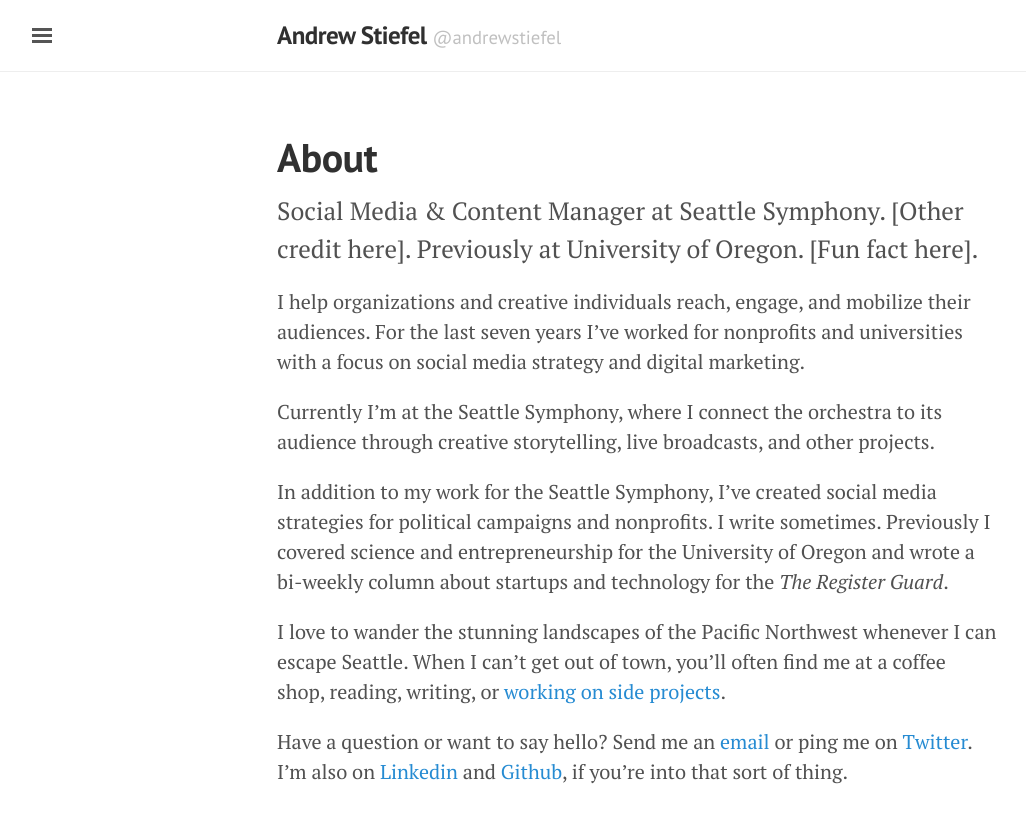
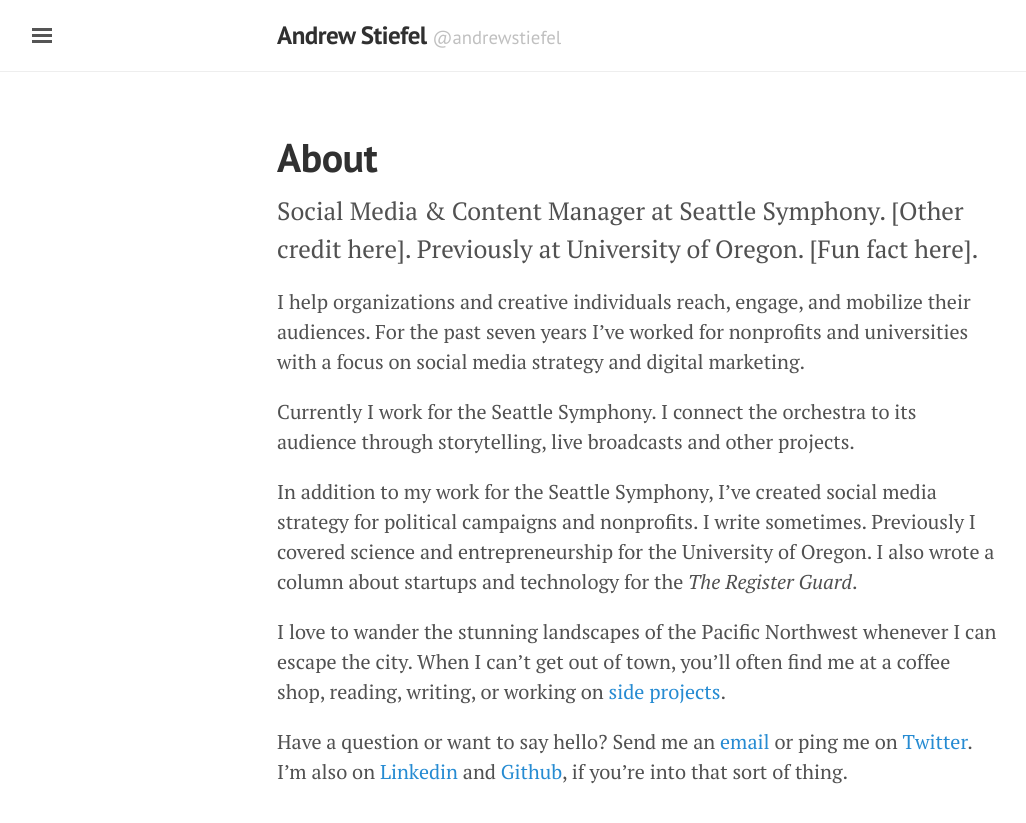
Before and after one commit to andrewstiefel/andrewstiefel.com, a Jekyll site: the page built from about.md, in a window 1280 px wide. Shown: the top 823 px of the page, without its empty margins (3-1029 px from the left). Built offline with Jekyll 4.4.1, drawn with Linux system fonts in a browser that asks for light colours.

Commit message:
Update about.md

```diff
--- a/about.md
+++ b/about.md
@@ -5,12 +5,12 @@
 
 <p class="lead">Social Media & Content Manager at Seattle Symphony. [Other credit here]. Previously at University of Oregon. [Fun fact here].</p>
 
-I help organizations and creative individuals reach, engage, and mobilize their audiences. For the last seven years I’ve worked for nonprofits and universities with a focus on social media strategy and digital marketing.
+I help organizations and creative individuals reach, engage, and  mobilize their audiences. For the past seven years I’ve worked for  nonprofits and universities with a focus on social media strategy and digital marketing.
 
-Currently I’m at the Seattle Symphony, where I connect the orchestra to its audience through creative storytelling, live broadcasts, and other projects.
+Currently I work for the Seattle Symphony. I connect the orchestra to its audience through storytelling, live broadcasts and other projects.
 
-In addition to my work for the Seattle Symphony, I've created social media strategies for political campaigns and nonprofits. I write sometimes. Previously I covered science and entrepreneurship for the University of Oregon and wrote a bi-weekly column about startups and technology for the _The Register Guard_.
+In addition to my work for the Seattle Symphony, I’ve created social media strategy for political campaigns and nonprofits. I write sometimes. Previously I covered science and entrepreneurship for the University of Oregon. I also wrote a column about startups and technology for the _The Register Guard_.
 
-I love to wander the stunning landscapes of the Pacific Northwest whenever I can escape Seattle. When I can't get out of town, you'll often find me at a coffee shop, reading, writing, or [working on side projects](https://andrewstiefel.net).
+I love to wander the stunning landscapes of the Pacific Northwest whenever I can escape the city. When I can’t get out of town, you’ll often find me at a coffee shop, reading, writing, or working on [side projects](https://andrewstiefel.net).
 
 Have a question or want to say hello? Send me an [email](mailto:andrew@andrewstiefel.com) or ping me on [Twitter](https://twitter.com/andrewstiefel). I'm also on [Linkedin](https://www.linkedin.com/in/andrewstiefel) and [Github](https://github.com/andrewstiefel), if you're into that sort of thing.
```
